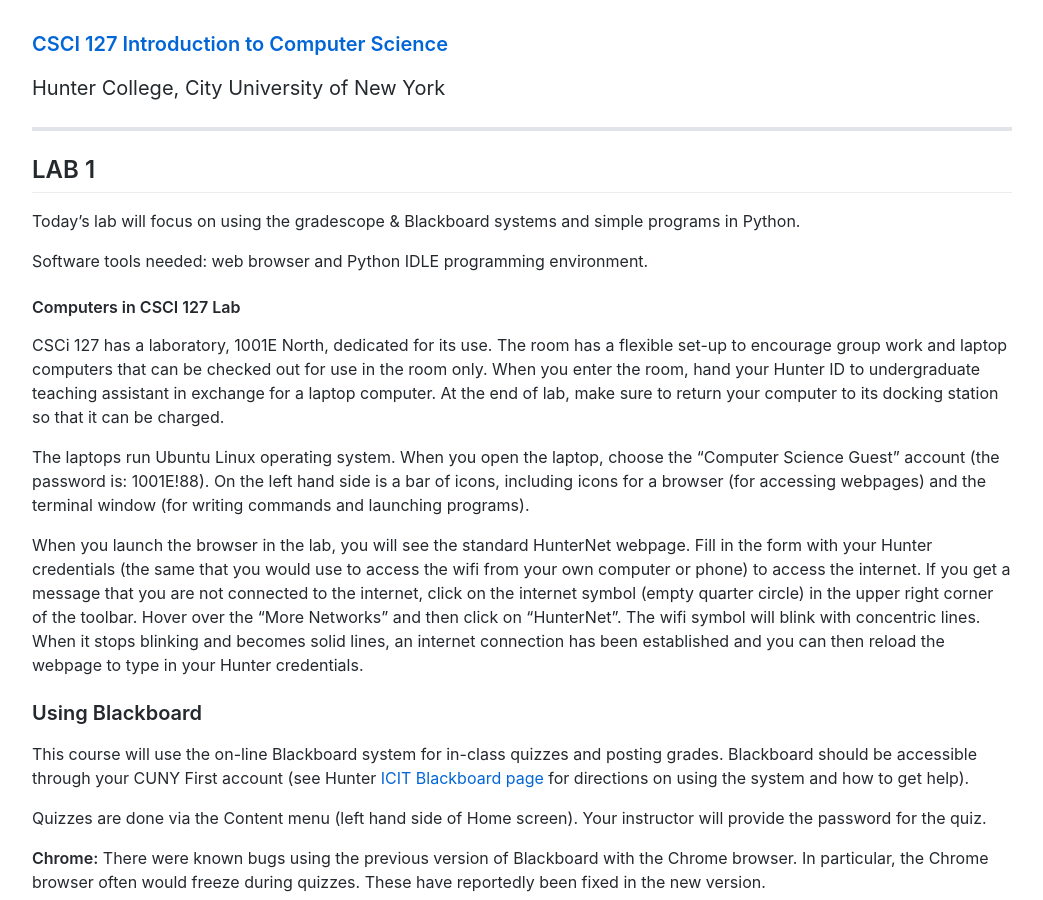
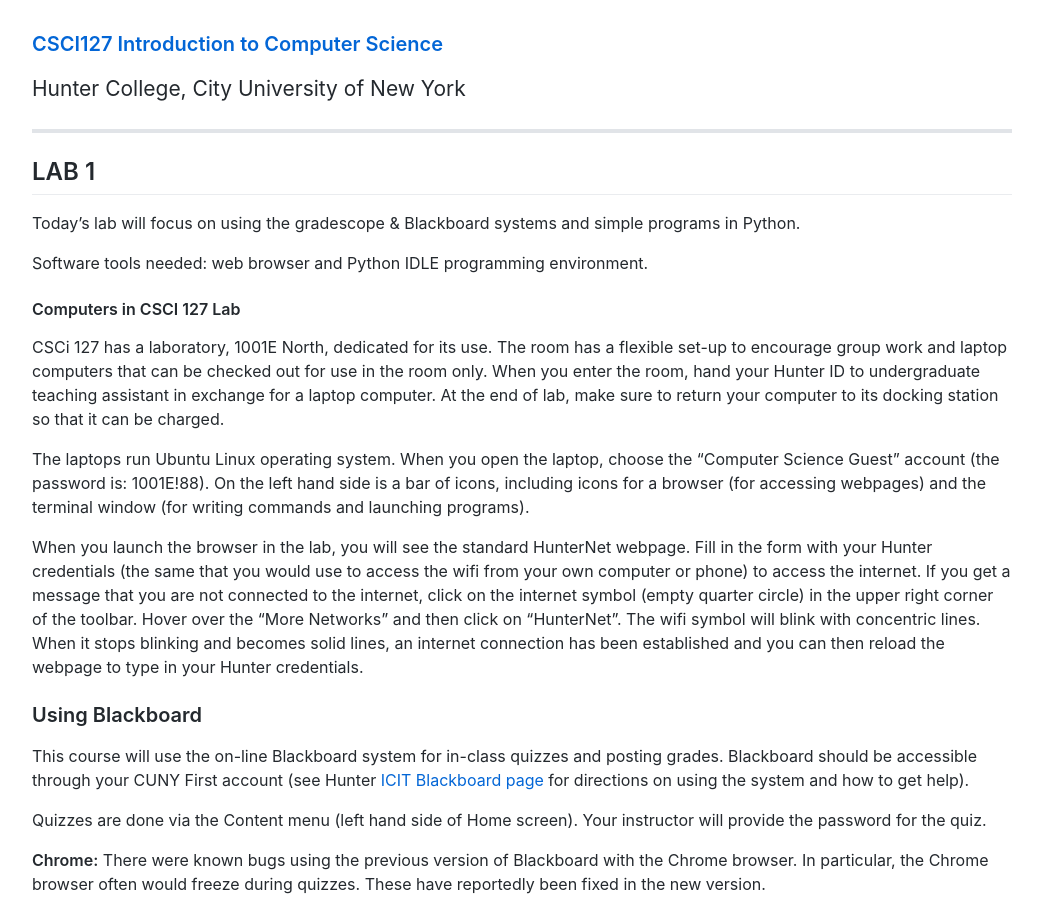
Before and after one commit to maryash/maryash.github.io, a Jekyll site: the page built from files/lab1.md, in a window 1280 px wide and 900 px high. Shown: the whole window, without its empty margins (118-1161 px from the left). Built offline with Jekyll 4.4.1, drawn with Linux system fonts in a browser that asks for light colours; comment, search, counter and statistics services are not loaded.

Commit message:
Update lab1.md

```diff
--- a/files/lab1.md
+++ b/files/lab1.md
@@ -2,8 +2,8 @@
 layout: myDefault
 title: LAB 1
 ---
-### [CSCI 127 Introduction to Computer Science](../main.html)
-<span style="font-size:20px">Hunter College, City University of New York</span>
+### [CSCI127 Introduction to Computer Science](../main.html)
+<span style="font-size:21px">Hunter College, City University of New York</span>
 
 ---
 
```
